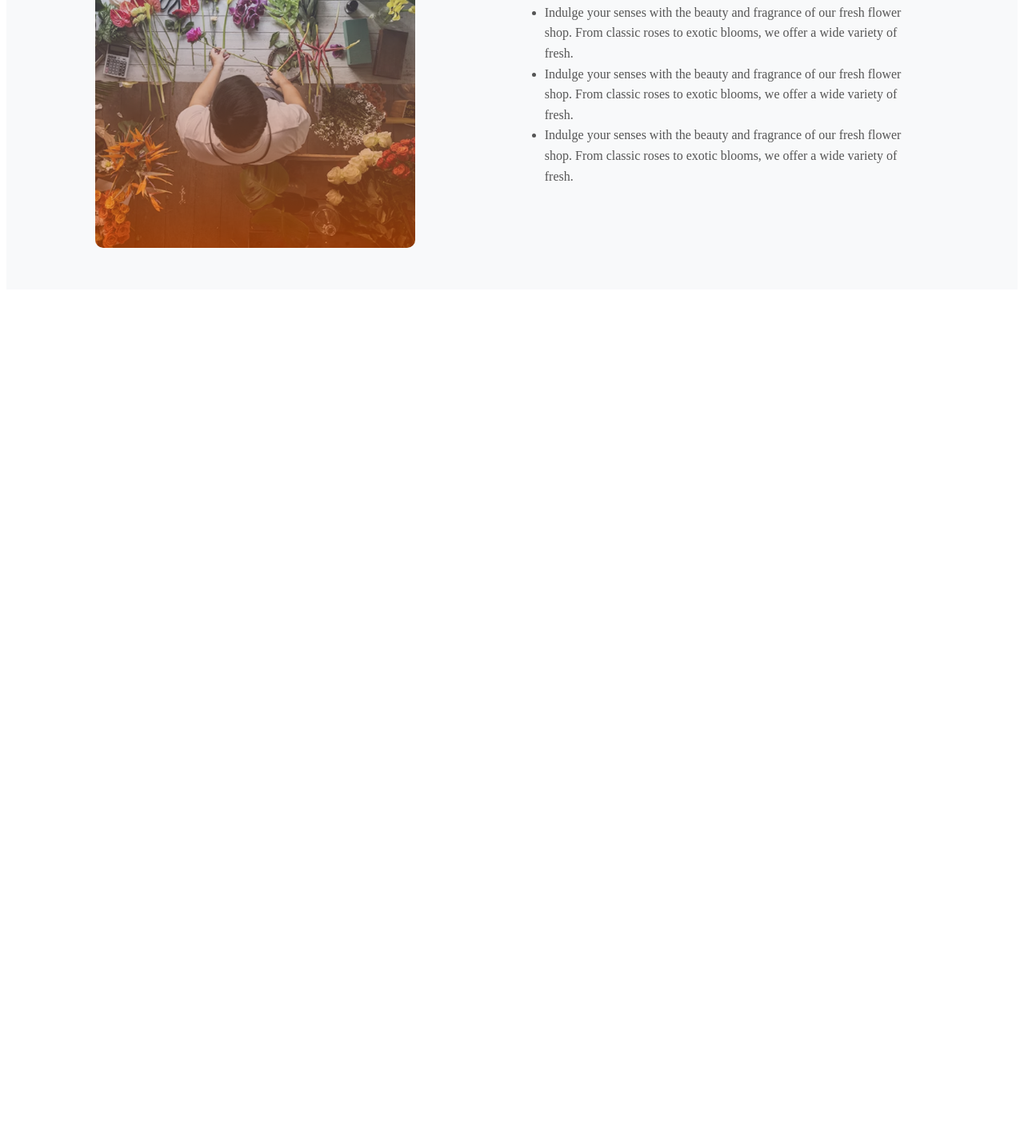
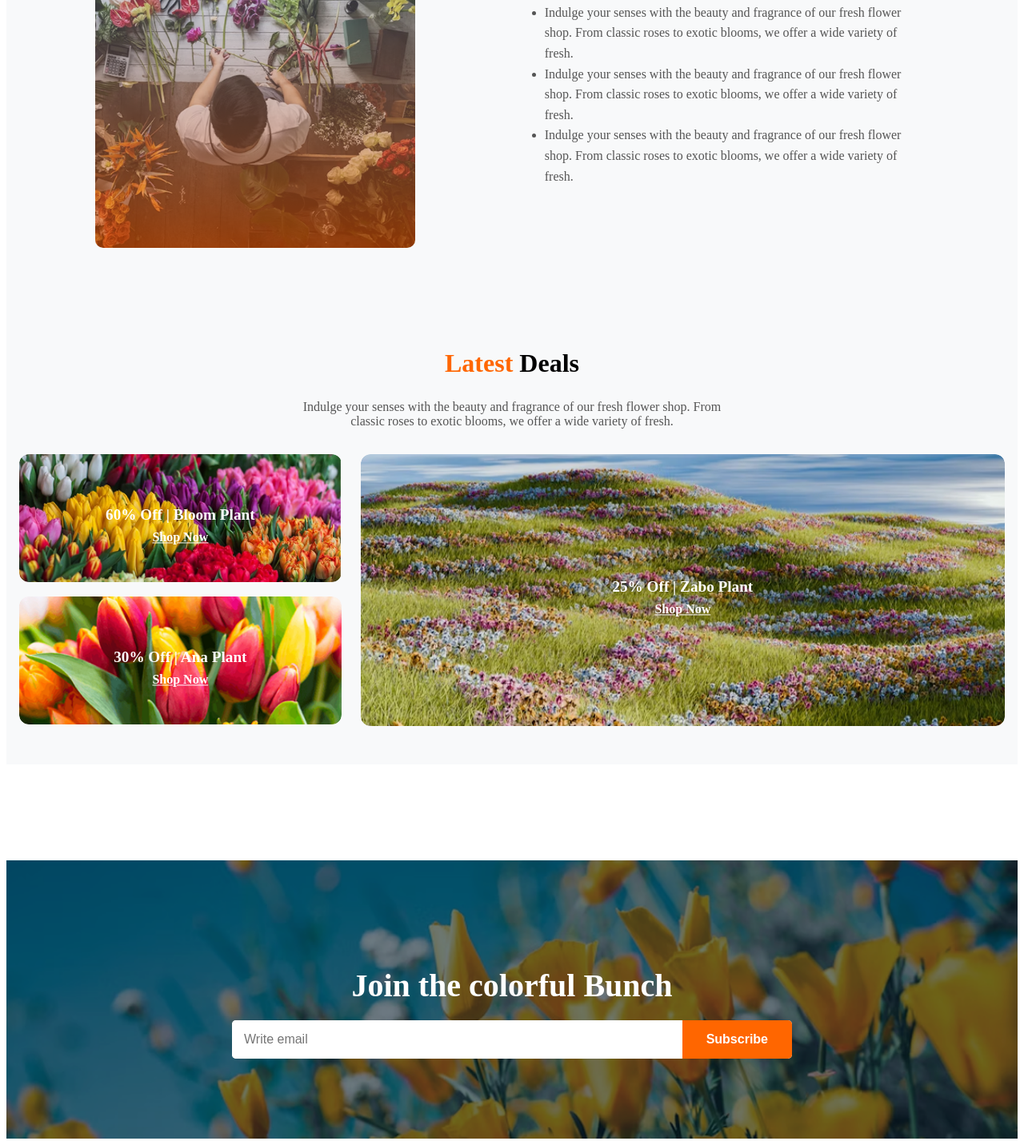
Before and after one commit to ashrafulsaad/Assignment-2, a plain HTML site: page index.html in a window 1280 px wide. Shown: the part 2003-3435 px from the top of the page at 80% size. Before the commit the page ends 2373 px from the top, so only its background shows below. Drawn offline with Linux system fonts and the light colour scheme.

Commit message:
newletter section has been added

```diff
--- a/index.css
+++ b/index.css
@@ -207,6 +207,159 @@
     line-height: 1.6;
 }
 
+/* latest deal section */
+
+.latest-deals {
+    background-color: #f8f9fa;
+    padding: 3rem 1rem;
+    display: flex;
+    justify-content: center;
+}
+
+.latest-deals-container {
+    max-width: 1440px;
+    width: 100%;
+}
+
+.latest-deals-header {
+    text-align: center;
+    margin-bottom: 2rem;
+}
+
+.latest-deals-header h2 {
+    font-size: 2rem;
+    font-weight: bold;
+}
+
+.latest-deals-header .highlight {
+    color: #ff6600; /* Orange for 'Latest' */
+}
+
+.latest-deals-header p {
+    color: #555;
+    font-size: 1rem;
+    margin-top: 0.5rem;
+}
+
+/* Deals Grid */
+.deals-grid {
+    display: grid;
+    grid-template-columns: 1fr 2fr;
+    gap: 1.5rem;
+}
+
+/* Left Column (Two Small Cards) */
+.deals-left {
+    display: grid;
+    gap: 1rem;
+}
+
+.deal-card {
+    position: relative;
+    overflow: hidden;
+    border-radius: 12px;
+    color: #fff;
+}
+
+.deal-card img {
+    width: 100%;
+    height: 100%;
+    object-fit: cover;
+    border-radius: 12px;
+}
+
+/* Text Overlay */
+.deal-text {
+    position: absolute;
+    top: 50%;
+    left: 50%;
+    transform: translate(-50%, -50%);
+    text-align: center;
+}
+
+.deal-text h3 {
+    font-size: 1.2rem;
+    font-weight: bold;
+    margin-bottom: 0.5rem;
+}
+
+.shop-now {
+    color: #fff;
+    text-decoration: underline;
+    font-weight: bold;
+    font-size: 1rem;
+}
+
+/* Card Sizes */
+.deal-card.small {
+    height: 160px;
+}
+
+.deal-card.large {
+    height: 340px;
+}
+/* Subscribe Section */
+.subscribe-section {
+    background: url('./assets/news-letter-bg.png') no-repeat center center/cover;
+    margin-top: 7.5rem;
+    position: relative;
+    padding: 100px 20px;
+    text-align: center;
+    color: white;
+}
+
+/* Optional overlay for better text readability */
+.subscribe-section::before {
+    content: "";
+    position: absolute;
+    top: 0;
+    left: 0;
+    width: 100%;
+    height: 100%;
+    background: rgba(0, 0, 0, 0.3);
+    z-index: 1;
+}
+
+.subscribe-container {
+    position: relative;
+    z-index: 2;
+    max-width: 700px;
+    margin: 0 auto;
+}
+
+.subscribe-title {
+    font-size: 2.5rem;
+    font-weight: bold;
+    margin-bottom: 20px;
+}
+
+.subscribe-form {
+    display: flex;
+    justify-content: center;
+    align-items: center;
+    background: white;
+    border-radius: 5px;
+    overflow: hidden;
+}
+
+.subscribe-input {
+    flex: 1;
+    padding: 15px;
+    font-size: 1rem;
+    border: none;
+    outline: none;
+}
+
+.subscribe-btn {
+    background: #ff6600;
+    color: white;
+    padding: 15px 30px;
+    border: none;
+    font-size: 1rem;
+    cursor: pointer;
+    font-weight: bold;
+}
+
 /* responsive for mobile */
 @media screen and (max-width:576px) {
     .nav-links .nav-item:nth-child(1),
@@ -278,7 +431,7 @@
         display: block;
     }
 
-    /* challange section responsive */
+    /* trusted section responsive */
     .trust-image .badge {
     display: none;
     }
@@ -316,4 +469,45 @@
     margin-bottom: 0.8rem;
 }
 
+/* latest or the challange section */
+.deals-grid {
+        grid-template-columns: 1fr;
+        gap: 1rem;
+    }
+
+    .deals-left {
+        display: contents;
+    }
+
+    .deal-card.small,
+    .deal-card.large {
+        height: auto;
+    }
+
+    .deal-text h3 {
+        font-size: 1rem;
+    }
+
+    .shop-now {
+        font-size: 0.9rem;
+    }
+
+    /* newletter section */
+    .subscribe-title {
+        font-size: 1.8rem;
+    }
+
+    .subscribe-form {
+        flex-direction: row;
+    }
+
+    .subscribe-input {
+        flex:1;
+        min-width: 0;
+    }
+
+    .subscribe-btn {
+        flex-shrink: 0;
+    }
+
 }
--- a/index.html
+++ b/index.html
@@ -120,6 +120,57 @@
         </div>
     </div>
 </section>
+
+<!-- the latest section  -->
+<section class="latest-deals">
+    <div class="latest-deals-container">
+        <!-- Section Heading -->
+        <div class="latest-deals-header">
+            <h2><span class="highlight">Latest</span> Deals</h2>
+            <p>Indulge your senses with the beauty and fragrance of our fresh flower shop. From <br>classic roses to exotic blooms, we offer a wide variety of fresh.</p>
+        </div>
+
+        <!-- Deals Grid -->
+        <div class="deals-grid">
+            <!-- Left Column -->
+            <div class="deals-left">
+                <div class="deal-card small">
+                    <img src="./assets/deal-bloom.png" alt="Bloom Plant">
+                    <div class="deal-text">
+                        <h3>60% Off | Bloom Plant</h3>
+                        <a href="#" class="shop-now">Shop Now</a>
+                    </div>
+                </div>
+                <div class="deal-card small">
+                    <img src="./assets/deal-ana.png" alt="Ana Plant">
+                    <div class="deal-text">
+                        <h3>30% Off | Ana Plant</h3>
+                        <a href="#" class="shop-now">Shop Now</a>
+                    </div>
+                </div>
+            </div>
+
+            <!-- Right Column -->
+            <div class="deal-card large">
+                <img src="./assets/deal-zabo.png" alt="Zabo Plant">
+                <div class="deal-text">
+                    <h3>25% Off | Zabo Plant</h3>
+                    <a href="#" class="shop-now">Shop Now</a>
+                </div>
+            </div>
+        </div>
+    </div>
+</section>
+<section class="subscribe-section">
+    <div class="subscribe-container">
+        <h2 class="subscribe-title">Join the colorful Bunch</h2>
+        <form class="subscribe-form">
+            <input type="email" placeholder="Write email" class="subscribe-input" required>
+            <button type="submit" class="subscribe-btn">Subscribe</button>
+        </form>
+    </div>
+</section>
+
 </main>
 
 </body>
```
